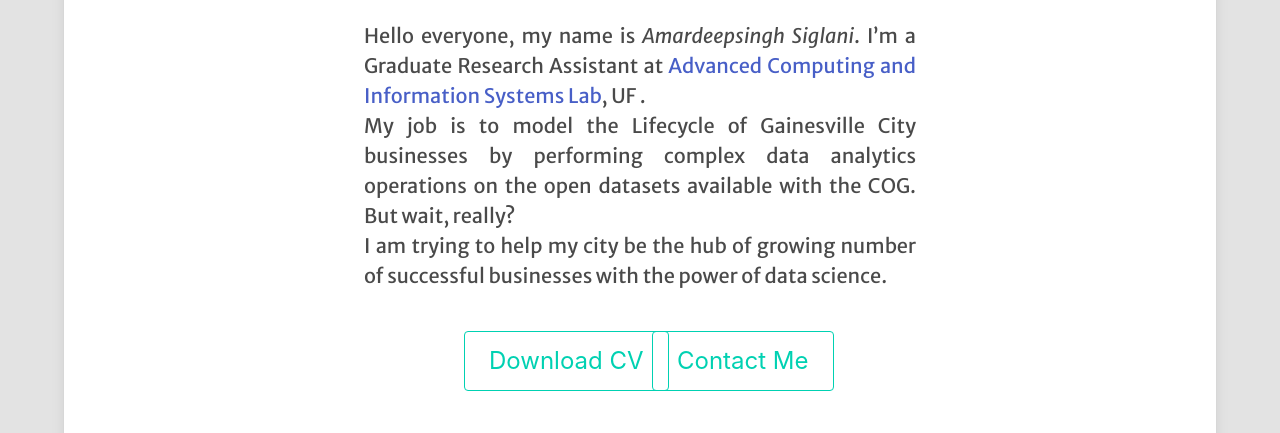
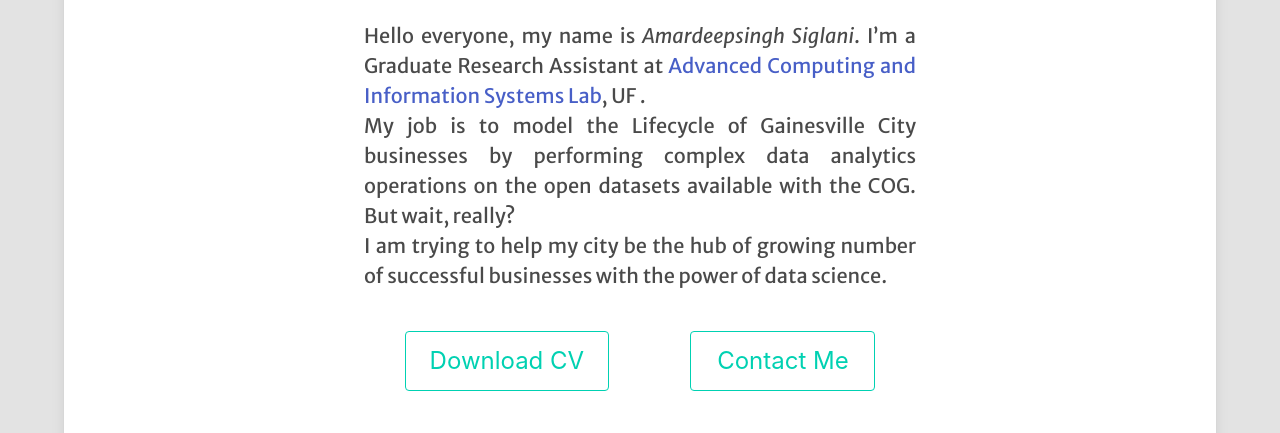
Before and after one commit to adsingh/KnowingMe, a plain HTML site: page index.html in a window 1280 px wide. Shown: the part 519-952 px from the top of the page. Drawn offline with nearby package versions, Linux system fonts and the light colour scheme.

Commit message:
Intro button layout fixed

```diff
--- a/css/main.css
+++ b/css/main.css
@@ -59,6 +59,12 @@ section{
 
 .padding {
     padding-bottom: 40px;
+    width: 50%;
+    margin: 0 auto;
+}
+
+.level-item>a{
+    width: 185px;
 }
 
 #form{
@@ -130,4 +136,5 @@ label input:valid + .label-text {
 
 #social_ntw {
     margin-top: 20px;
+    margin-bottom: 30px;
 }
--- a/index.html
+++ b/index.html
@@ -64,11 +64,12 @@
               </p>
             </div>
             <div class="container padding">
-              <div class="columns">
-                <div class="column is-2 is-offset-4">
-                  <button class="button is-primary is-large is-outlined">Download CV</button>
+
+              <div class="level">
+                <div class="level-item">
+                  <button id="dwnld-btn" class="button is-primary is-large is-outlined">Download CV</button>
                 </div>
-                <div class="column is-2">
+                <div class="level-item">
                   <a class="button is-primary is-large is-outlined" href="#contact">Contact Me</a>
                 </div>
               </div>
@@ -161,7 +162,7 @@
         <div class="container">
           <div class="card">
             <div class="card-content has-text-centered">
-              <h1 class="title is-2">Achievements</h1>
+              <h1 class="title is-2">Social Netwoking</h1>
             </div>
           </div>
         </div>
```
